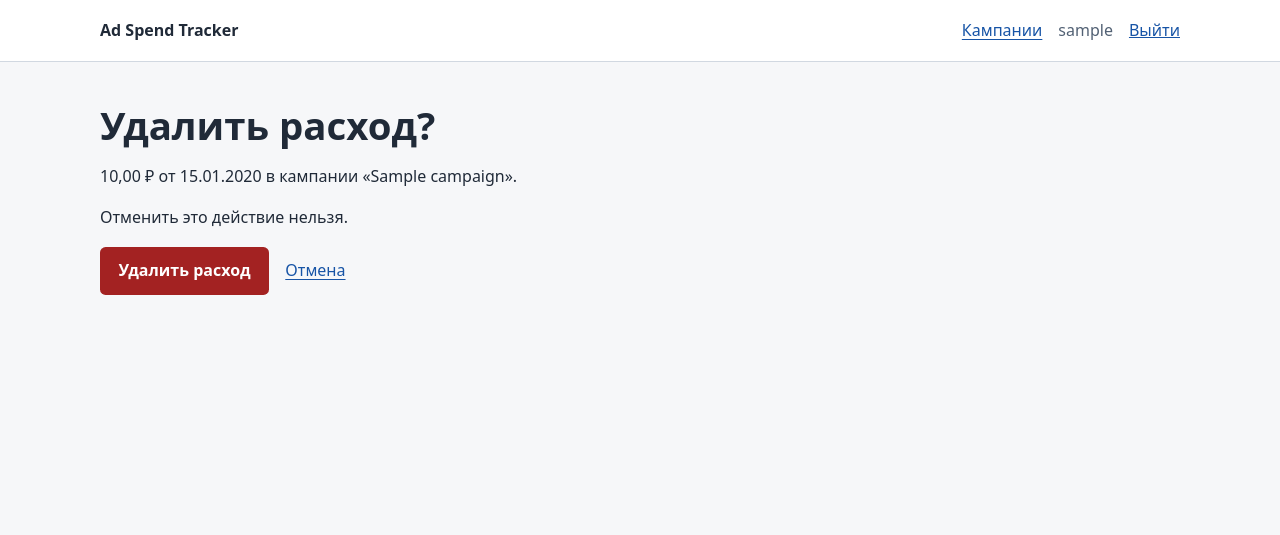
After one commit to mshqq/ad-spend-tracker, a Django app: page /expenses/1/delete/ in a window 1280 px wide. The commit adds this page. Shown: the top 535 px of the page. Run offline with Django 5.2, Linux system fonts and the light colour scheme; a user stored in the database is signed in; tables that the repository leaves empty hold one stand-in row (values such as "Sample post").

Commit message:
feat: add expense editing and deletion

```diff
--- a/campaigns/templates/campaigns/campaign_detail.html
+++ b/campaigns/templates/campaigns/campaign_detail.html
@@ -9,10 +9,10 @@
   {% if expenses %}
     <div class="table-scroll" role="region" aria-label="Расходы кампании" tabindex="0">
       <table>
-        <thead><tr><th scope="col">Дата</th><th scope="col">Комментарий</th><th scope="col" class="number">Сумма, ₽</th></tr></thead>
+        <thead><tr><th scope="col">Дата</th><th scope="col">Комментарий</th><th scope="col" class="number">Сумма, ₽</th><th scope="col">Действия</th></tr></thead>
         <tbody>
           {% for expense in expenses %}
-            <tr><td>{{ expense.date|date:"d.m.Y" }}</td><td class="comment">{{ expense.comment|default:"Без комментария" }}</td><td class="number">{{ expense.amount|floatformat:2 }}</td></tr>
+            <tr><td>{{ expense.date|date:"d.m.Y" }}</td><td class="comment">{{ expense.comment|default:"Без комментария" }}</td><td class="number">{{ expense.amount|floatformat:2 }}</td><td><div class="actions"><a aria-label="Изменить расход от {{ expense.date|date:'d.m.Y' }} на {{ expense.amount }} рублей" href="{% url 'campaigns:expense_update' expense.pk %}">Изменить</a><a aria-label="Удалить расход от {{ expense.date|date:'d.m.Y' }} на {{ expense.amount }} рублей" href="{% url 'campaigns:expense_delete' expense.pk %}">Удалить</a></div></td></tr>
           {% endfor %}
         </tbody>
       </table>
--- /dev/null
+++ b/campaigns/templates/campaigns/expense_confirm_delete.html
@@ -0,0 +1,13 @@
+{% extends "base.html" %}
+{% block title %}Удаление расхода · Ad Spend Tracker{% endblock %}
+{% block content %}
+  <section class="form-page">
+    <h1>Удалить расход?</h1>
+    <p>{{ expense.amount|floatformat:2 }} ₽ от {{ expense.date|date:"d.m.Y" }} в кампании «{{ campaign.name }}».</p>
+    <p>Отменить это действие нельзя.</p>
+    <form method="post">
+      {% csrf_token %}
+      <div class="actions"><button class="danger" type="submit">Удалить расход</button><a href="{% url 'campaigns:detail' campaign.pk %}">Отмена</a></div>
+    </form>
+  </section>
+{% endblock %}
--- a/campaigns/urls.py
+++ b/campaigns/urls.py
@@ -11,4 +11,6 @@ urlpatterns = [
     path("campaigns/<int:pk>/edit/", views.CampaignUpdateView.as_view(), name="update"),
     path("campaigns/<int:pk>/delete/", views.CampaignDeleteView.as_view(), name="delete"),
     path("campaigns/<int:campaign_pk>/expenses/new/", views.ExpenseCreateView.as_view(), name="expense_create"),
+    path("expenses/<int:pk>/edit/", views.ExpenseUpdateView.as_view(), name="expense_update"),
+    path("expenses/<int:pk>/delete/", views.ExpenseDeleteView.as_view(), name="expense_delete"),
 ]
--- a/campaigns/views.py
+++ b/campaigns/views.py
@@ -89,3 +89,27 @@ class ExpenseCreateView(LoginRequiredMixin, CreateView):
 
     def get_success_url(self):
         return reverse("campaigns:detail", kwargs={"pk": self.object.campaign_id})
+
+
+class OwnedExpenseMixin(LoginRequiredMixin):
+    model = Expense
+
+    def get_queryset(self):
+        return Expense.objects.filter(campaign__owner=self.request.user).select_related("campaign")
+
+    def get_context_data(self, **kwargs):
+        context = super().get_context_data(**kwargs)
+        context["campaign"] = self.object.campaign
+        return context
+
+    def get_success_url(self):
+        return reverse("campaigns:detail", kwargs={"pk": self.object.campaign_id})
+
+
+class ExpenseUpdateView(OwnedExpenseMixin, UpdateView):
+    form_class = ExpenseForm
+    template_name = "campaigns/expense_form.html"
+
+
+class ExpenseDeleteView(OwnedExpenseMixin, DeleteView):
+    template_name = "campaigns/expense_confirm_delete.html"
```
